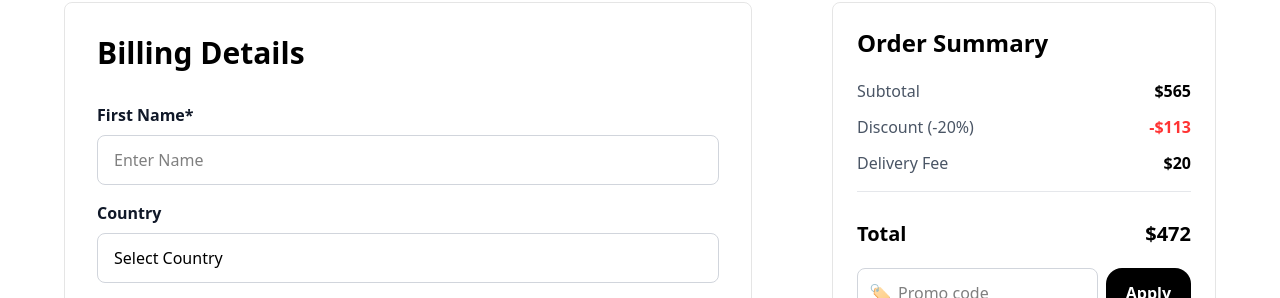
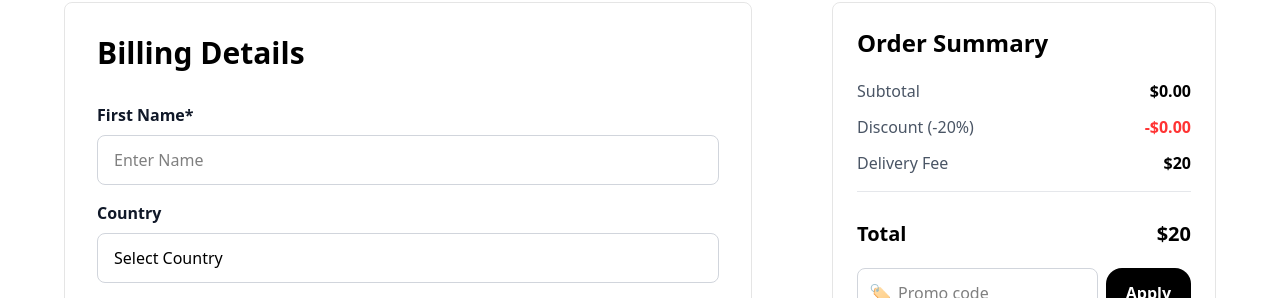
Before and after one commit to Imadu87/wellFetch, a React (Vite) app: page /checkout in a window 1280 px wide. Shown: the part 185-483 px from the top of the page. Built offline with nearby package versions, Linux system fonts and the light colour scheme; a web font is replaced by a local one.

Commit message:
Summary Card in Checkout Page make dynamic

```diff
--- a/src/pages/checkout.jsx
+++ b/src/pages/checkout.jsx
@@ -1,5 +1,6 @@
 import React, { useState } from "react";
 import { Link } from "react-router-dom";
+import { useSelector } from "react-redux";
 
 export default function Checkout() {
   const [billingData, setBillingData] = useState({
@@ -25,6 +26,19 @@ export default function Checkout() {
     e.preventDefault();
     console.log("Billing Data:", billingData);
   };
+
+  const { items, totalQuantity } = useSelector((state) => state.cart);
+
+  const subtotal = items.reduce(
+    (acc, item) => acc + Number(item.newPrice) * item.quantity,
+    0
+  );
+
+  const discountPercentage = 20;
+  const deliveryFee = 20;
+  const discountAmount = (subtotal * discountPercentage) / 100;
+  const total = subtotal - discountAmount + deliveryFee;
+
   return (
     <section className="w-full flex flex-col gap-4 md:gap-10 px-4 sm:px-6 lg:px-10 xl:px-16 2xl:px-24 py-4 md:py-10 mt-20">
       {/* Breadcrumb Navigation */}
@@ -238,26 +252,26 @@ export default function Checkout() {
                 <span className="text-gray-600 text-sm md:text-base">
                   Subtotal
                 </span>
-                <span className="font-semibold text-sm md:text-base">$565</span>
+                <span className="font-semibold text-sm md:text-base">${subtotal.toFixed(2)}</span>
               </div>
               <div className="flex justify-between items-center text-gray-600">
                 <span className="text-sm md:text-base">Discount (-20%)</span>
                 <span className="font-semibold text-sm md:text-base text-[#FF3333]">
-                  -$113
+                  -${discountAmount.toFixed(2)}
                 </span>
               </div>
               <div className="flex justify-between items-center">
                 <span className="text-gray-600 text-sm md:text-base">
                   Delivery Fee
                 </span>
-                <span className="font-semibold text-sm md:text-base">$20</span>
+                <span className="font-semibold text-sm md:text-base">${deliveryFee}</span>
               </div>
             </div>
 
             {/* Total */}
             <div className="flex justify-between items-center pt-2">
               <span className="font-bold text-lg md:text-xl">Total</span>
-              <span className="font-bold text-lg md:text-xl">$472</span>
+              <span className="font-bold text-lg md:text-xl">${total}</span>
             </div>
 
             {/* Promo Code */}
@@ -279,11 +293,10 @@ export default function Checkout() {
 
             {/* bank or cash on delivery */}
 
-
             <div className="flex flex-col gap-4">
               {/* Bank Transfer Option */}
               <div className="flex items-center gap-2 mb-4 justify-between">
-                <div className="flex gap-2 items-center" >
+                <div className="flex gap-2 items-center">
                   <input
                     type="radio"
                     id="bank"
```
